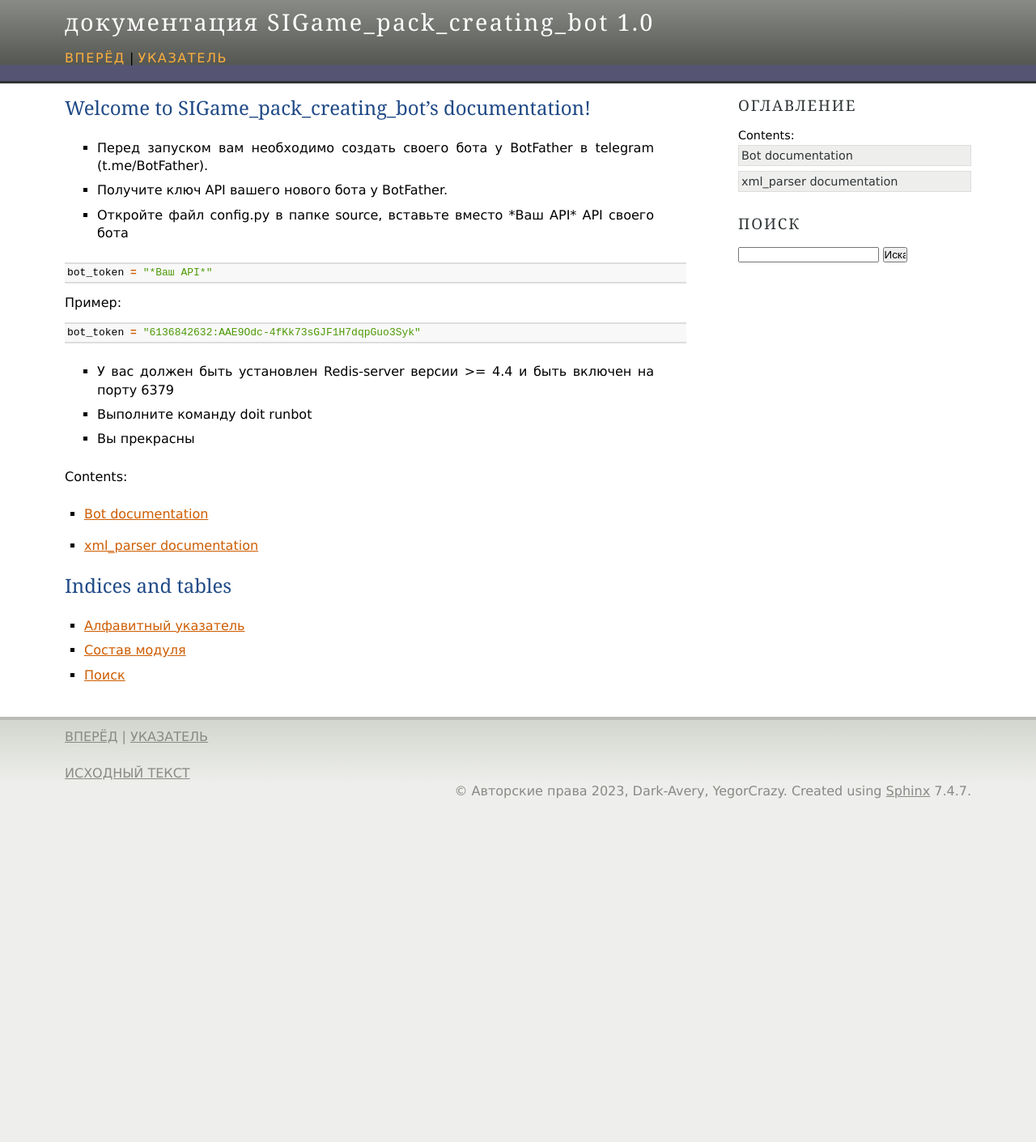
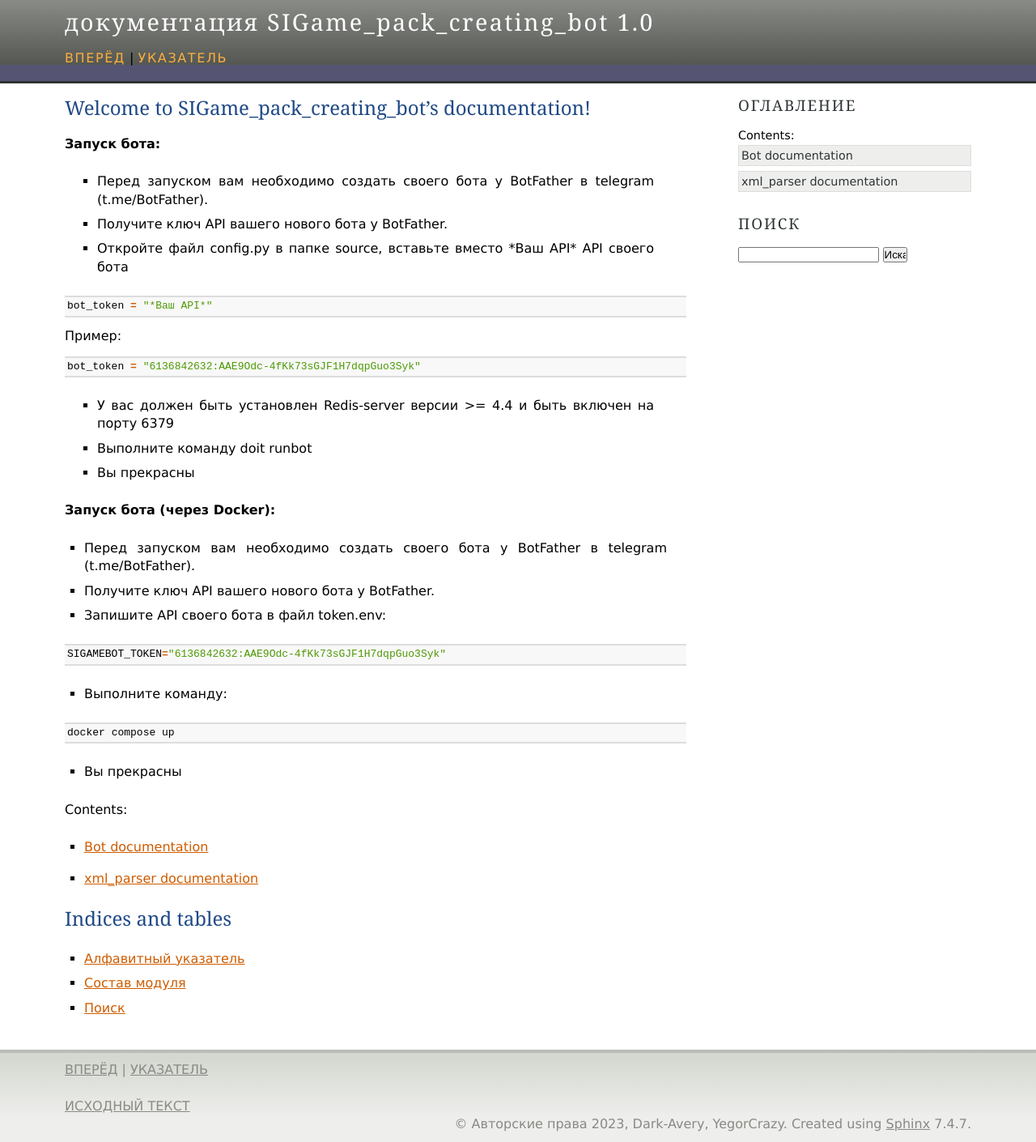
Before and after one commit to PythonProject2023/CIGame_pack_creating_bot, a Sphinx documentation site: the page built from docs/source/index.rst, in a window 1280 px wide. Shown: the whole page at 81% size. Built offline with Sphinx 7.4.7, drawn with Linux system fonts in a browser that asks for light colours; before the commit the page ends 999 px from its top, so only the background shows below that.

Commit message:
docs updated

```diff
--- a/docs/source/index.rst
+++ b/docs/source/index.rst
@@ -5,6 +5,8 @@
 
 Welcome to SIGame_pack_creating_bot's documentation!
 ====================================================
+
+**Запуск бота:**
 
    - Перед запуском вам необходимо создать своего бота у BotFather в telegram (t.me/BotFather).
    - Получите ключ API вашего нового бота у BotFather.
@@ -26,6 +28,28 @@ Welcome to SIGame_pack_creating_bot's documentation!
    - Выполните команду doit runbot
    - Вы прекрасны
 
+**Запуск бота (через Docker):**
+
+- Перед запуском вам необходимо создать своего бота у BotFather в telegram (t.me/BotFather).
+
+- Получите ключ API вашего нового бота у BotFather.
+
+- Запишите API своего бота в файл token.env:
+
+.. code-block:: python
+
+   SIGAMEBOT_TOKEN="6136842632:AAE9Odc-4fKk73sGJF1H7dqpGuo3Syk"
+..
+
+- Выполните команду:
+
+.. code-block:: python
+
+   docker compose up
+..
+
+- Вы прекрасны
+
 .. toctree::
    :maxdepth: 0
    :caption: Contents:
```
